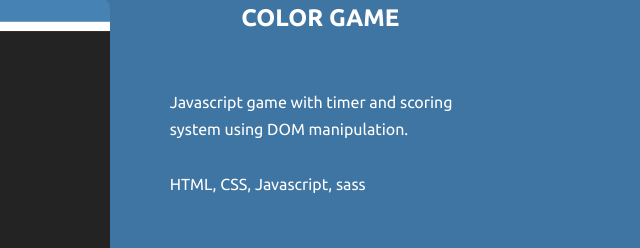
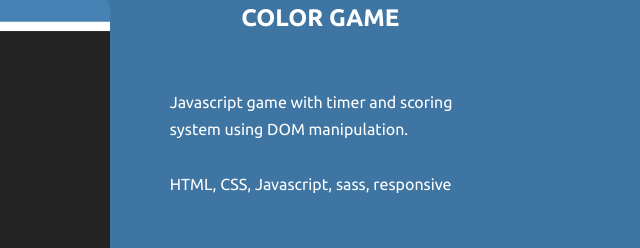
Before and after one commit to Mapichit/portfolio, a website: page index.html in a window 1280 px wide. Shown: the part 2143-2391 px from the top of the page, 621-1261 px from the left. Drawn offline with Linux system fonts and the light colour scheme.

Commit message:
Add files via upload

```diff
--- a/index.html
+++ b/index.html
@@ -105,7 +105,7 @@
                     <div class="portfolio__content">
                     <h2 class="header__secondary">Color Game</h2>
                     <p>Javascript game with timer and scoring system using DOM manipulation.</p>
-                    <p><br>HTML, CSS, Javascript, sass</p>
+                    <p><br>HTML, CSS, Javascript, sass, responsive</p>
                 </div>
                 </div>
                 <div class="portfolio__links">
```
